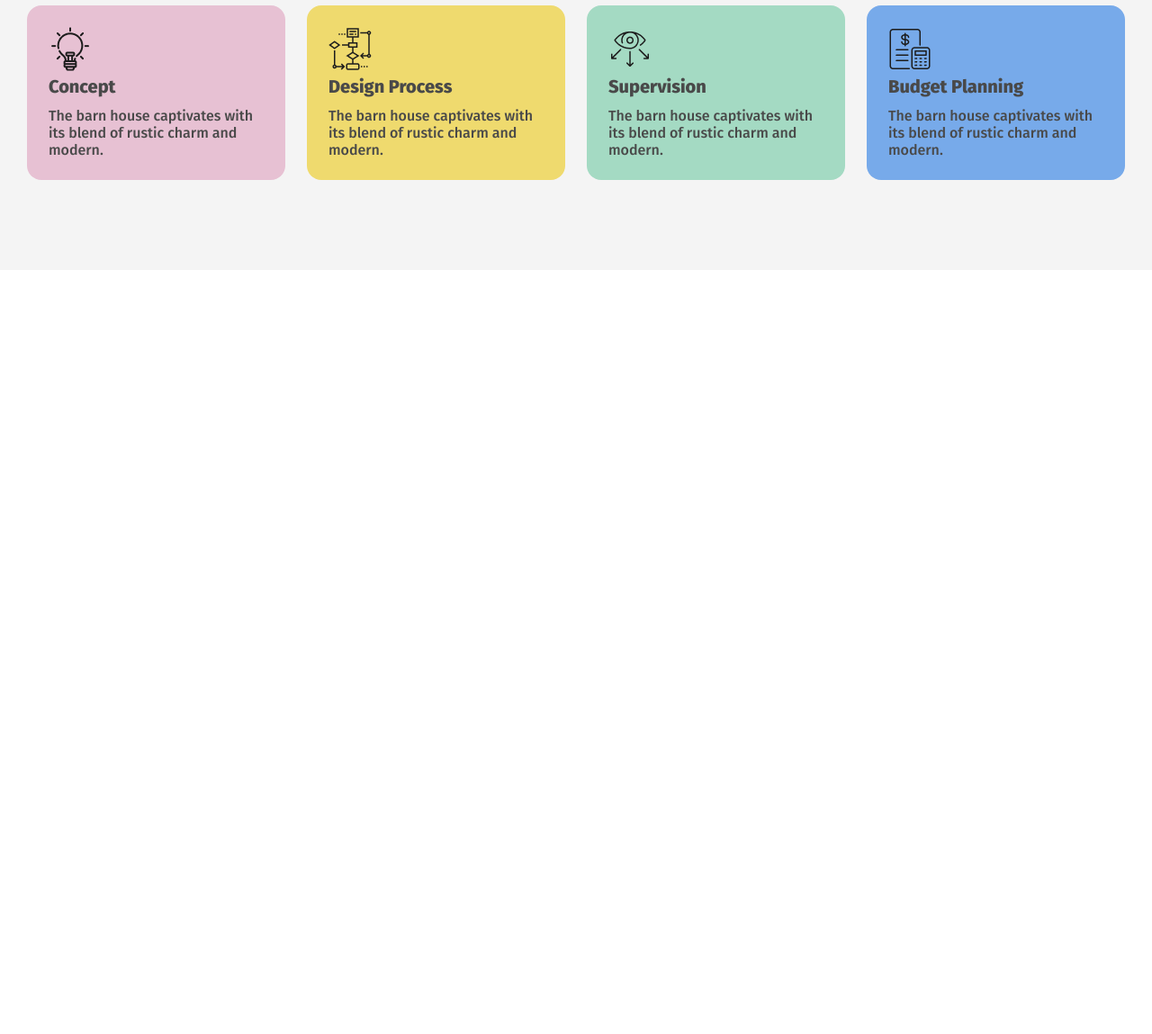
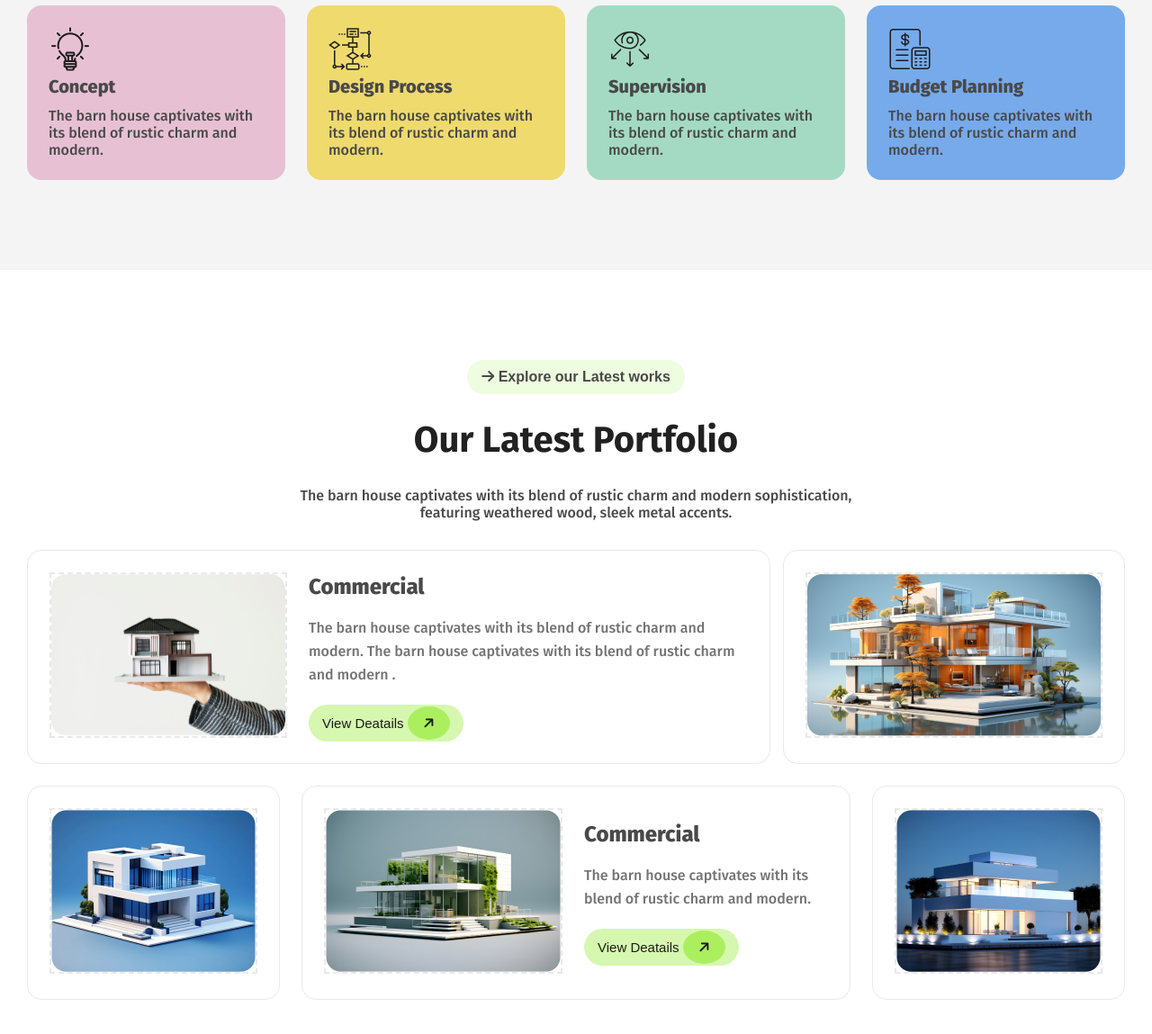
Before and after one commit to FajlaRabby24/B10A3-project, a plain HTML site: page index.html in a window 1280 px wide. Shown: the part 2080-3229 px from the top of the page at 90% size. Before the commit the page ends 2380 px from the top, so only its background shows below. Drawn offline with Linux system fonts and the light colour scheme.

Commit message:
portfolio section done

```diff
--- a/index.html
+++ b/index.html
@@ -10,6 +10,7 @@
     <link rel="stylesheet" href="styles/header.css">
     <link rel="stylesheet" href="styles/design.css">
     <link rel="stylesheet" href="styles/work.css">
+    <link rel="stylesheet" href="styles/portfolio.css">
     <title>B10A3 - Project</title>
 </head>
 
@@ -35,7 +36,8 @@
         <div class="banner primary-middle">
             <img src="assets/banner.png" alt="banner">
             <h1 class="banner-title">A barn house of this design has a striking appearance</h1>
-            <p class="des">The barn house captivates with its blend of rustic charm and modern sophistication, featuring weathered wood, sleek metal accents, and large windows that flood the space with natural light.</p>
+            <p class="des">The barn house captivates with its blend of rustic charm and modern sophistication, featuring
+                weathered wood, sleek metal accents, and large windows that flood the space with natural light.</p>
             <div class="btn-container">
                 <button>View Deatails <span class="logoArrow"><i class="fa-solid fa-arrow-right"></i></span></button>
             </div>
@@ -93,7 +95,8 @@
                     <img src="assets/flow-chart.png" alt="flow-chart">
                     <h3 class="title">30K+</h3>
                     <p class="des">Our Happy Client</p>
-                </div><div class="design-bottom-card">
+                </div>
+                <div class="design-bottom-card">
                     <img src="assets/vision.png" alt="vision">
                     <h3 class="title">307+</h3>
                     <p class="des">Staff Members</p>
@@ -102,13 +105,14 @@
         </section>
 
         <!-- work section  -->
-         <section class="work ">
+        <section class="work ">
             <div class="work-inner primary-middle">
                 <div class="btn-container">
                     <button><span><i class="fa-solid fa-arrow-right"></i></span> How We Work</button>
                 </div>
                 <h2 class="title">Our Works Process</h2>
-                <p class="des">The barn house captivates with its blend of rustic charm and modern sophistication, featuring weathered wood, sleek metal accents.</p>
+                <p class="des">The barn house captivates with its blend of rustic charm and modern sophistication,
+                    featuring weathered wood, sleek metal accents.</p>
                 <div class="work-card-container">
                     <div class="work-card">
                         <img src="assets/concept.png" alt="concept">
@@ -132,7 +136,59 @@
                     </div>
                 </div>
             </div>
-         </section>
+        </section>
+
+        <!-- portfolio section  -->
+        <section class="portfolio primary-middle">
+            <div class="btn-container">
+                <button><span><i class="fa-solid fa-arrow-right"></i></span> Explore our Latest works</button>
+            </div>
+            <h1 class="title">Our Latest Portfolio</h1>
+            <p class="des">The barn house captivates with its blend of rustic charm and modern sophistication, featuring
+                weathered wood, sleek metal accents.</p>
+            <div class="portfolio-card-container">
+                <div class="portfolio-top-card-container">
+                    <div class="portfolio-top-card-column-1">
+                        <div class="portfolio-top-card-column-1-inner-card">
+                            <img src="assets/img1.png" alt="">
+                        </div>
+                        <div class="portfolio-top-card-column-1-inner-card">
+                            <h4>Commercial</h4>
+                            <p class="des">The barn house captivates with its blend of rustic charm and modern. The barn
+                                house captivates with its blend of rustic charm and modern .</p>
+                            <div class="btn-container">
+                                <button>View Deatails <span class="logoArrow"><i
+                                            class="fa-solid fa-arrow-right"></i></span></button>
+                            </div>
+                        </div>
+                    </div>
+                    <div class="portfolio-top-card-column-2">
+                        <img src="assets/img2.png" alt="">
+                    </div>
+                </div>
+                <div class="portfolio-bottom-card-container">
+                    <div class="portfolio-bottom-card-column-1">
+                        <img src="assets/img3.png" alt="image">
+                    </div>
+                    <div class="portfolio-bottom-card-column-2">
+                        <div class="portfolio-bottom-card-column-2-inner">
+                            <img src="assets/img4.png" alt="image">
+                        </div>
+                        <div class="portfolio-bottom-card-column-2-inner">
+                            <h4>Commercial</h4>
+                            <p class="des">The barn house captivates with its blend of rustic charm and modern.</p>
+                            <div class="btn-container">
+                                <button>View Deatails <span class="logoArrow"><i
+                                            class="fa-solid fa-arrow-right"></i></span></button>
+                            </div>
+                        </div>
+                    </div>
+                    <div class="portfolio-bottom-card-column-3">
+                        <img src="assets/img5.png" alt="image">
+                    </div>
+                </div>
+            </div>
+        </section>
     </main>
 </body>
 
--- /dev/null
+++ b/styles/portfolio.css
@@ -0,0 +1,155 @@
+.portfolio {
+    padding: 100px 0;
+}
+
+.portfolio>.btn-container {
+    text-align: center;
+}
+
+.portfolio>.btn-container button {
+    color: rgb(73, 73, 73);
+    font-size: 16px;
+    font-weight: 700;
+    line-height: 22px;
+    border-radius: 24px;
+    padding: 8px 16px;
+    border: none;
+    background: #ABEF5F33;
+    cursor: pointer;
+}
+
+.portfolio>.title {
+    text-align: center;
+    margin: 24px 0 24px 0;
+}
+
+.portfolio>.des {
+    max-width: 678px;
+    margin: 0 auto 32px auto;
+    text-align: center;
+}
+
+.portfolio-card-container img {
+    border: 2px dashed #e9e9e9;
+}
+
+.portfolio-top-card-container {
+    display: flex;
+    gap: 14px;
+    align-items: center;
+}
+
+.portfolio-top-card-column-1 {
+    display: flex;
+    gap: 24px;
+    align-items: center;
+    border: 1px solid rgb(233, 233, 233);
+    border-radius: 16px;
+    background: rgb(255, 255, 255);
+    padding: 24px
+}
+
+.portfolio-top-card-column-1-inner-card h4 {
+    color: #494949;
+    font-size: 24px;
+    font-weight: 800;
+    line-height: 33px;
+    margin-bottom: 16px;
+}
+
+.portfolio-top-card-column-1-inner-card >.des {
+    color: #737373;
+    font-size: 16px;
+    font-weight: 500;
+    line-height: 26px;
+    margin-bottom: 20px;
+}
+
+
+.portfolio-top-card-column-2 {
+    border: 1px solid #e9e9e9;
+    border-radius: 16px;
+    background: rgb(255, 255, 255);
+    padding: 24px;
+}
+
+.portfolio-top-card-column-1-inner-card button {
+    padding: 12px 15px;
+    background-color: #d5f7af;
+    color: rgb(28, 28, 28);
+    font-size: 15px;
+    font-weight: 500;
+    border: none;
+    border-radius: 32px;
+    cursor: pointer;
+}
+
+.portfolio-top-card-column-1-inner-card button>.logoArrow i {
+    padding: 0 5px;
+    transform: rotate(-45deg);
+    font-size: 15px;
+}
+
+.portfolio-bottom-card-container {
+    display: flex;
+    gap: 24px;
+    align-items: center;
+    margin-top: 24px;
+}
+
+.portfolio-bottom-card-column-1 {
+    border: 1px solid #e9e9e9;
+    border-radius: 16px;
+    background: rgb(255, 255, 255);
+    padding: 24px;
+}
+
+.portfolio-bottom-card-column-2 {
+    display: flex;
+    align-items: center;
+    gap: 24px;
+    border: 1px solid #e9e9e9;
+    border-radius: 16px;
+    background: rgb(255, 255, 255);
+    padding: 24px;
+}
+
+.portfolio-bottom-card-column-2-inner h4 {
+    color: #494949;
+    font-size: 24px;
+    font-weight: 800;
+    line-height: 33px;
+    margin-bottom: 16px;
+}
+
+.portfolio-bottom-card-column-2-inner >.des {
+    color: #737373;
+    font-size: 16px;
+    font-weight: 500;
+    line-height: 26px;
+    margin-bottom: 20px;
+}
+
+.portfolio-bottom-card-column-2-inner button {
+    padding: 12px 15px;
+    background-color: #d5f7af;
+    color: rgb(28, 28, 28);
+    font-size: 15px;
+    font-weight: 500;
+    border: none;
+    border-radius: 32px;
+    cursor: pointer;
+}
+
+.portfolio-bottom-card-column-2-inner button>.logoArrow i {
+    padding: 0 5px;
+    transform: rotate(-45deg);
+    font-size: 15px;
+}
+
+.portfolio-bottom-card-column-3 {
+    border: 1px solid #e9e9e9;
+    border-radius: 16px;
+    background: rgb(255, 255, 255);
+    padding: 24px;
+}
```
